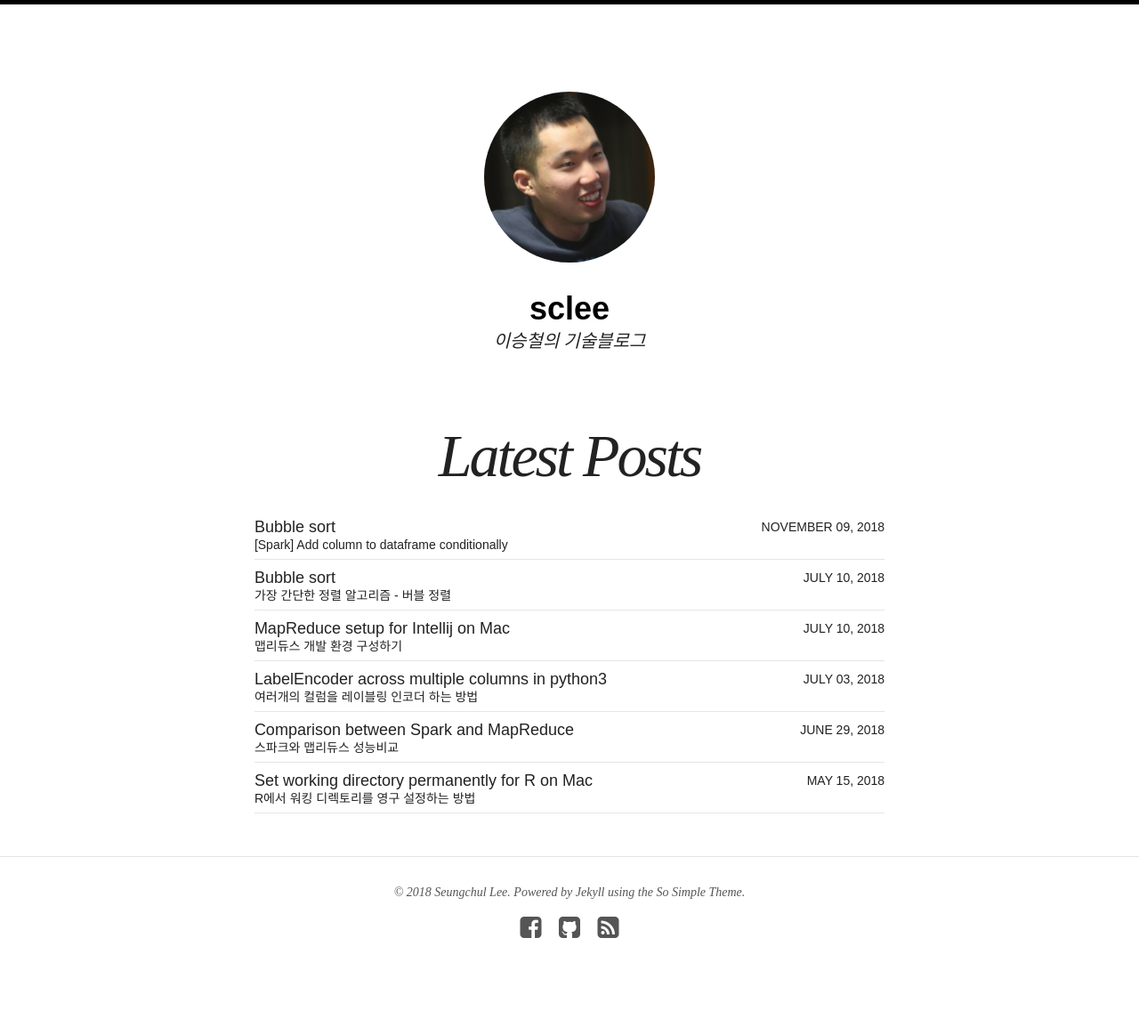
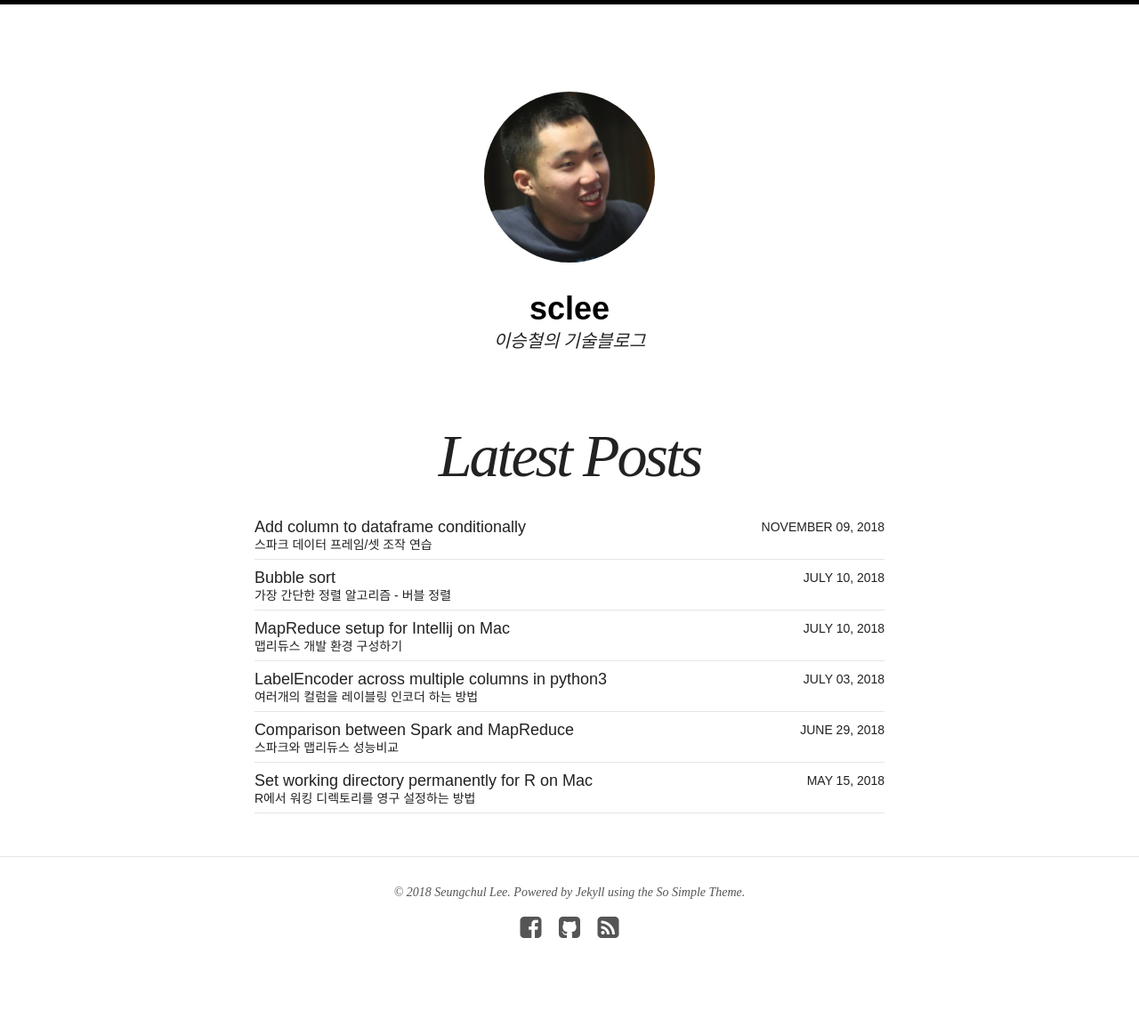
Before and after one commit to sclee01/sclee01.github.io, a Jekyll site: the page built from index.html, in a window 1280 px wide. Shown: the whole page at 89% size. Built offline with Jekyll 4.4.1, drawn with Linux system fonts in a browser that asks for light colours; nearby versions of some CDN libraries; part of the change alters nothing that is shown.

```diff
--- a/_posts/blog/2018-11-09-Spark-sql-example.md
+++ b/_posts/blog/2018-11-09-Spark-sql-example.md
@@ -1,7 +1,7 @@
 ---
 layout: post
-title: Bubble sort
-excerpt: "[Spark] Add column to dataframe conditionally"
+title: Add column to dataframe conditionally
+excerpt: 스파크 데이터 프레임/셋 조작 연습
 date: 2018-11-09
 modified: 2018-11-09
 author: sclee
@@ -15,8 +15,24 @@ share: true
 
 
 ##
+테스트중입니다.
+
+
+###
+
+Colons can be used to align columns.
+
 | Tables        | Are           | Cool  |
 | ------------- |:-------------:| -----:|
 | col 3 is      | right-aligned | $1600 |
 | col 2 is      | centered      |   $12 |
 | zebra stripes | are neat      |    $1 |
+
+There must be at least 3 dashes separating each header cell.
+The outer pipes (|) are optional, and you don't need to make the
+raw Markdown line up prettily. You can also use inline Markdown.
+
+Markdown | Less | Pretty
+--- | --- | ---
+*Still* | `renders` | **nicely**
+1 | 2 | 3
```
